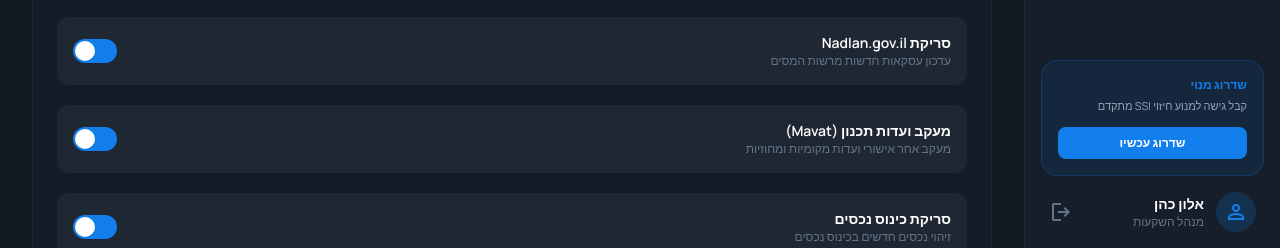
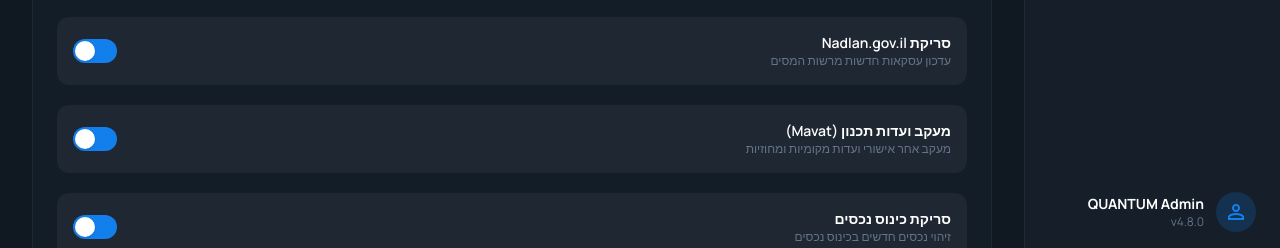
Before and after one commit to hemichaeli/quantum-dashboard, a website: page quantum-settings.html in a window 1280 px wide. Shown: the part 552-800 px from the top of the page. Drawn offline with nearby package versions, Linux system fonts and the light colour scheme; no server answers.

Commit message:
fix: standardize sidebar to QUANTUM Admin + v4.8.0

```diff
--- a/quantum-settings.html
+++ b/quantum-settings.html
@@ -22,7 +22,12 @@
 <a class="flex items-center gap-3 px-4 py-3 rounded-xl text-slate-400 hover:bg-white/5 hover:text-white transition-all" href="quantum-reports.html"><span class="material-symbols-outlined">description</span><span>דוחות</span></a>
 <a class="flex items-center gap-3 px-4 py-3 rounded-xl bg-primary text-white font-semibold" href="quantum-settings.html"><span class="material-symbols-outlined">settings</span><span>הגדרות</span></a>
 </nav>
-<div class="p-4 mt-auto"><div class="rounded-2xl bg-primary/10 border border-primary/20 p-4 mb-4"><p class="text-xs font-semibold text-primary mb-1">שדרוג מנוי</p><p class="text-[11px] text-slate-400 leading-relaxed mb-3">קבל גישה למנוע חיזוי SSI מתקדם</p><button class="w-full py-2 bg-primary text-white text-xs font-bold rounded-lg hover:brightness-110 transition-all">שדרוג עכשיו</button></div><div class="flex items-center gap-3 px-2"><div class="size-10 rounded-full bg-primary/20 flex items-center justify-center"><span class="material-symbols-outlined text-primary">person</span></div><div class="flex-1 min-w-0"><p class="text-sm font-bold text-white truncate">אלון כהן</p><p class="text-xs text-slate-500 truncate">מנהל השקעות</p></div><span class="material-symbols-outlined text-slate-500 cursor-pointer hover:text-white">logout</span></div></div>
+<div class="p-4 mt-auto">
+<div class="flex items-center gap-3 px-2">
+<div class="size-10 rounded-full bg-primary/20 flex items-center justify-center"><span class="material-symbols-outlined text-primary">person</span></div>
+<div class="flex-1 min-w-0"><p class="text-sm font-bold text-white truncate">QUANTUM Admin</p><p class="text-xs text-slate-500 truncate">v4.8.0</p></div>
+</div>
+</div>
 </aside>
 <main class="flex-1 min-w-0 h-screen overflow-y-auto overflow-x-hidden flex flex-col">
 <header class="flex items-center justify-between px-8 py-5 border-b border-white/5 glass-panel sticky top-0 z-10">
```
